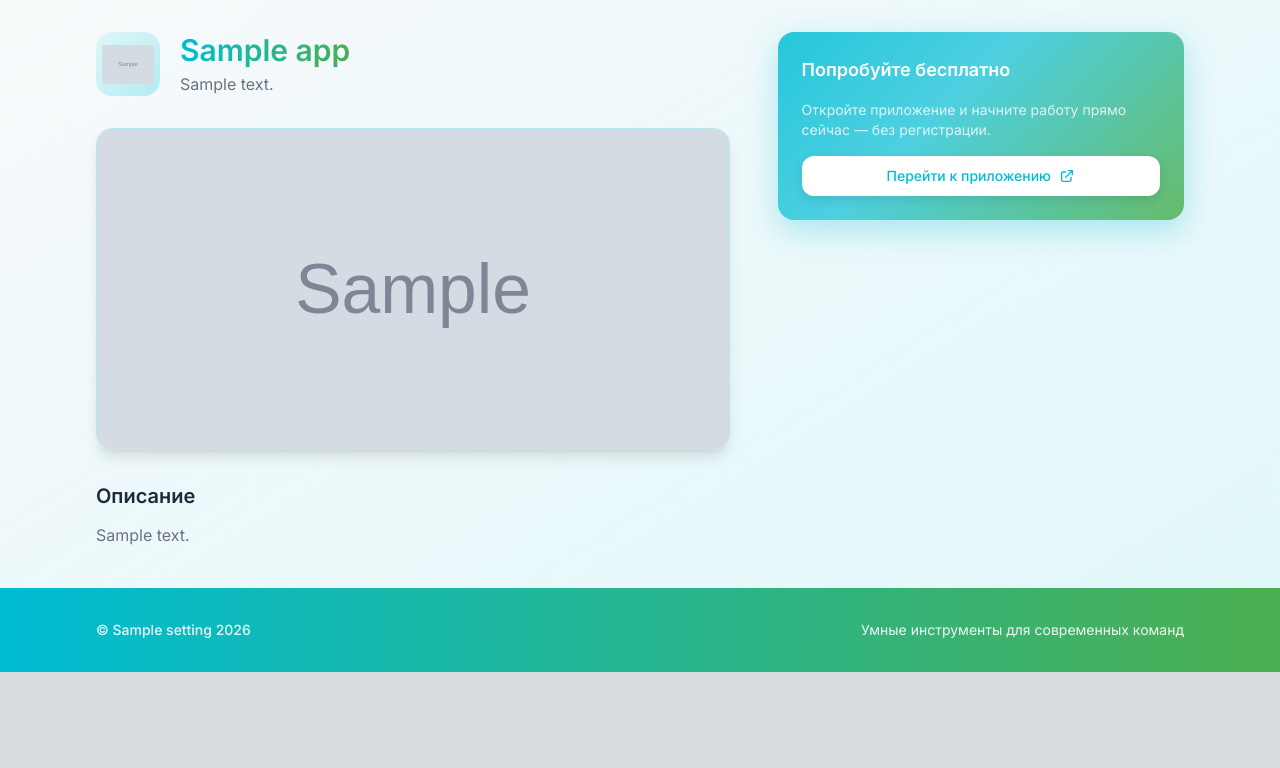
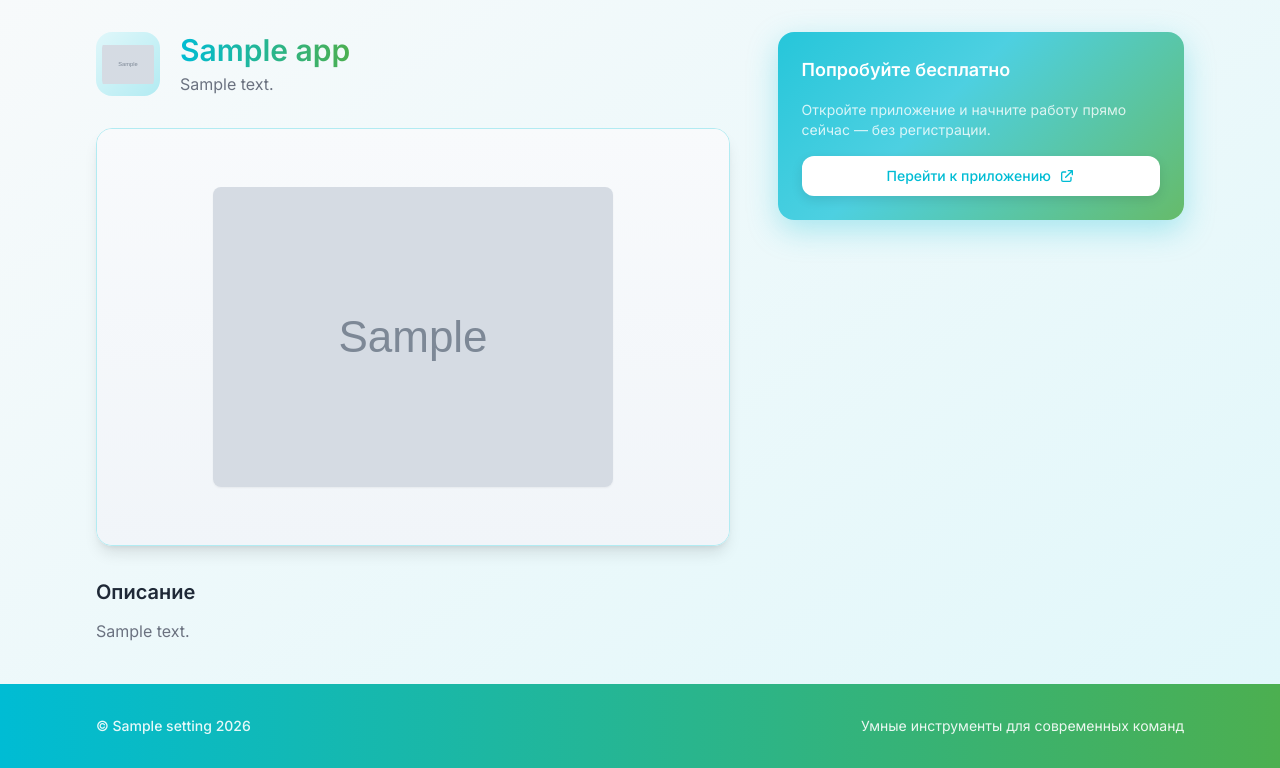
Before and after one commit to ice-product96/IceProductSite, a FastAPI app: a page that uses templates/app_detail.html in a window 1280 px wide. Shown: the part 129-897 px from the top of the page. Before the commit the page ends 801 px from the top, so only its background shows below. Run offline with FastAPI, Linux system fonts and the light colour scheme; tables that the repository leaves empty hold one stand-in row (values such as "Sample post"); grey boxes marked "Sample" are stand-in pictures; some libraries are stand-ins or nearby versions.

Commit message:
фото

```diff
--- a/templates/app_detail.html
+++ b/templates/app_detail.html
@@ -6,6 +6,19 @@
 {% block extra_head %}
 <style>
   .slider-track { display: flex; transition: transform 0.35s ease; }
+  /* Единая высота области превью: картинки разного размера вписываются пропорционально */
+  .screenshot-slide {
+    min-height: min(26rem, 52vh);
+    height: min(26rem, 52vh);
+    background: linear-gradient(180deg, #f8fafc 0%, #f1f5f9 100%);
+  }
+  .screenshot-slide img {
+    max-height: 100%;
+    max-width: 100%;
+    width: auto;
+    height: auto;
+    object-fit: contain;
+  }
   .prose-description p { margin-bottom: 0.75em; }
   .prose-description p:last-child { margin-bottom: 0; }
   .prose-description h2 { font-size: 1.25rem; font-weight: 600; color: #1f2937; margin: 1em 0 0.5em; }
@@ -69,35 +82,76 @@
         <div class="overflow-hidden">
           <div class="slider-track" id="slider-track">
             {% for ss in product.screenshots %}
-            <div class="min-w-full">
-              <img src="{{ ss.file_path }}" alt="Скриншот {{ loop.index }}" class="w-full object-cover max-h-80" />
+            <div class="min-w-full screenshot-slide flex items-center justify-center p-3 sm:p-5">
+              <button type="button"
+                      class="group relative max-h-full max-w-full flex items-center justify-center focus:outline-none focus-visible:ring-2 focus-visible:ring-[#26c6da] rounded-xl"
+                      onclick="openScreenshotModal({{ loop.index0 }})"
+                      aria-label="Открыть скриншот {{ loop.index }} во весь экран">
+                <img src="{{ ss.file_path }}" alt="Скриншот {{ loop.index }}"
+                     class="rounded-lg shadow-sm transition-transform duration-200 group-hover:scale-[1.01] cursor-zoom-in" />
+              </button>
             </div>
             {% endfor %}
           </div>
         </div>
         {% if product.screenshots|length > 1 %}
-        <button onclick="slideChange(-1)"
-                class="absolute left-3 top-1/2 -translate-y-1/2 bg-white/90 rounded-xl p-2 hover:bg-white transition-colors border border-ice-100"
+        <button type="button" onclick="slideChange(-1)"
+                class="absolute left-3 top-1/2 -translate-y-1/2 bg-white/90 rounded-xl p-2 hover:bg-white transition-colors border border-ice-100 z-10"
                 aria-label="Назад">
           <svg xmlns="http://www.w3.org/2000/svg" class="w-5 h-5 text-gray-700" fill="none" viewBox="0 0 24 24" stroke="currentColor">
             <path stroke-linecap="round" stroke-linejoin="round" stroke-width="2" d="M15 19l-7-7 7-7"/>
           </svg>
         </button>
-        <button onclick="slideChange(1)"
-                class="absolute right-3 top-1/2 -translate-y-1/2 bg-white/90 rounded-xl p-2 hover:bg-white transition-colors border border-ice-100"
+        <button type="button" onclick="slideChange(1)"
+                class="absolute right-3 top-1/2 -translate-y-1/2 bg-white/90 rounded-xl p-2 hover:bg-white transition-colors border border-ice-100 z-10"
                 aria-label="Вперёд">
           <svg xmlns="http://www.w3.org/2000/svg" class="w-5 h-5 text-gray-700" fill="none" viewBox="0 0 24 24" stroke="currentColor">
             <path stroke-linecap="round" stroke-linejoin="round" stroke-width="2" d="M9 5l7 7-7 7"/>
           </svg>
         </button>
-        <div class="absolute bottom-3 left-1/2 -translate-x-1/2 flex gap-2" id="slider-dots">
+        <div class="absolute bottom-3 left-1/2 -translate-x-1/2 flex gap-2 z-10" id="slider-dots">
           {% for ss in product.screenshots %}
-          <button onclick="slideTo({{ loop.index0 }})"
+          <button type="button" onclick="slideTo({{ loop.index0 }})"
                   class="w-2 h-2 rounded-full bg-white/60 transition-all dot"
                   data-index="{{ loop.index0 }}" aria-label="Слайд {{ loop.index }}"></button>
           {% endfor %}
         </div>
         {% endif %}
+      </div>
+
+      <!-- Полноэкранный просмотр -->
+      <div id="screenshot-modal"
+           class="fixed inset-0 z-[200] flex flex-col items-center justify-center bg-black/92 p-4 sm:p-8"
+           style="display: none;"
+           role="dialog"
+           aria-modal="true"
+           aria-hidden="true"
+           aria-label="Просмотр скриншота">
+        <button type="button"
+                onclick="closeScreenshotModal()"
+                class="absolute top-4 right-4 z-10 flex h-11 w-11 items-center justify-center rounded-full bg-white/10 text-white hover:bg-white/20 transition-colors"
+                aria-label="Закрыть">
+          <svg xmlns="http://www.w3.org/2000/svg" class="h-6 w-6" fill="none" viewBox="0 0 24 24" stroke="currentColor">
+            <path stroke-linecap="round" stroke-linejoin="round" stroke-width="2" d="M6 18L18 6M6 6l12 12"/>
+          </svg>
+        </button>
+        {% if product.screenshots|length > 1 %}
+        <button type="button" id="modal-slide-prev"
+                class="absolute left-2 sm:left-6 top-1/2 -translate-y-1/2 z-10 flex h-12 w-12 items-center justify-center rounded-full bg-white/10 text-white hover:bg-white/20 transition-colors"
+                aria-label="Предыдущий скриншот">
+          <svg xmlns="http://www.w3.org/2000/svg" class="h-7 w-7" fill="none" viewBox="0 0 24 24" stroke="currentColor">
+            <path stroke-linecap="round" stroke-linejoin="round" stroke-width="2" d="M15 19l-7-7 7-7"/>
+          </svg>
+        </button>
+        <button type="button" id="modal-slide-next"
+                class="absolute right-2 sm:right-6 top-1/2 -translate-y-1/2 z-10 flex h-12 w-12 items-center justify-center rounded-full bg-white/10 text-white hover:bg-white/20 transition-colors"
+                aria-label="Следующий скриншот">
+          <svg xmlns="http://www.w3.org/2000/svg" class="h-7 w-7" fill="none" viewBox="0 0 24 24" stroke="currentColor">
+            <path stroke-linecap="round" stroke-linejoin="round" stroke-width="2" d="M9 5l7 7-7 7"/>
+          </svg>
+        </button>
+        {% endif %}
+        <img id="screenshot-modal-img" src="" alt="" class="max-h-[min(100vh-6rem,100%)] max-w-full w-auto h-auto object-contain rounded-lg shadow-2xl" />
       </div>
       {% endif %}
 
@@ -159,12 +213,21 @@
 {% endblock %}
 
 {% block extra_scripts %}
-{% if product.screenshots|length > 1 %}
+{% if product.screenshots %}
 <script>
+  const SCREENSHOT_URLS = [
+    {% for ss in product.screenshots %}
+    {{ ss.file_path | tojson }}{% if not loop.last %},{% endif %}
+    {% endfor %}
+  ];
   let current = 0;
-  const total = {{ product.screenshots|length }};
+  const total = SCREENSHOT_URLS.length;
   const track = document.getElementById('slider-track');
-  const dots  = document.querySelectorAll('.dot');
+  const dots = document.querySelectorAll('.dot');
+  const modal = document.getElementById('screenshot-modal');
+  const modalImg = document.getElementById('screenshot-modal-img');
+  const modalPrev = document.getElementById('modal-slide-prev');
+  const modalNext = document.getElementById('modal-slide-next');
 
   function updateDots() {
     dots.forEach((d, i) => {
@@ -177,13 +240,55 @@
 
   function slideTo(index) {
     current = (index + total) % total;
-    track.style.transform = `translateX(-${current * 100}%)`;
-    updateDots();
+    if (track) track.style.transform = `translateX(-${current * 100}%)`;
+    if (dots.length) updateDots();
   }
 
   function slideChange(dir) { slideTo(current + dir); }
 
-  updateDots();
+  function openScreenshotModal(index) {
+    current = (index + total) % total;
+    if (modalImg) modalImg.src = SCREENSHOT_URLS[current];
+    if (modalImg) modalImg.alt = 'Скриншот ' + (current + 1);
+    if (modal) {
+      modal.style.display = 'flex';
+      modal.setAttribute('aria-hidden', 'false');
+      document.body.classList.add('overflow-hidden');
+    }
+  }
+
+  function closeScreenshotModal() {
+    if (modal) {
+      modal.style.display = 'none';
+      modal.setAttribute('aria-hidden', 'true');
+      document.body.classList.remove('overflow-hidden');
+    }
+    if (modalImg) modalImg.src = '';
+  }
+
+  function modalSlide(dir) {
+    if (total < 2) return;
+    slideTo(current + dir);
+    if (modalImg) modalImg.src = SCREENSHOT_URLS[current];
+    if (modalImg) modalImg.alt = 'Скриншот ' + (current + 1);
+  }
+
+  if (dots.length) updateDots();
+
+  if (modal) {
+    modal.addEventListener('click', function (e) {
+      if (e.target === modal) closeScreenshotModal();
+    });
+  }
+  if (modalPrev) modalPrev.addEventListener('click', function (e) { e.stopPropagation(); modalSlide(-1); });
+  if (modalNext) modalNext.addEventListener('click', function (e) { e.stopPropagation(); modalSlide(1); });
+
+  document.addEventListener('keydown', function (e) {
+    if (!modal || modal.style.display === 'none' || modal.style.display === '') return;
+    if (e.key === 'Escape') closeScreenshotModal();
+    if (total > 1 && e.key === 'ArrowLeft') modalSlide(-1);
+    if (total > 1 && e.key === 'ArrowRight') modalSlide(1);
+  });
 </script>
 {% endif %}
 {% endblock %}
```
